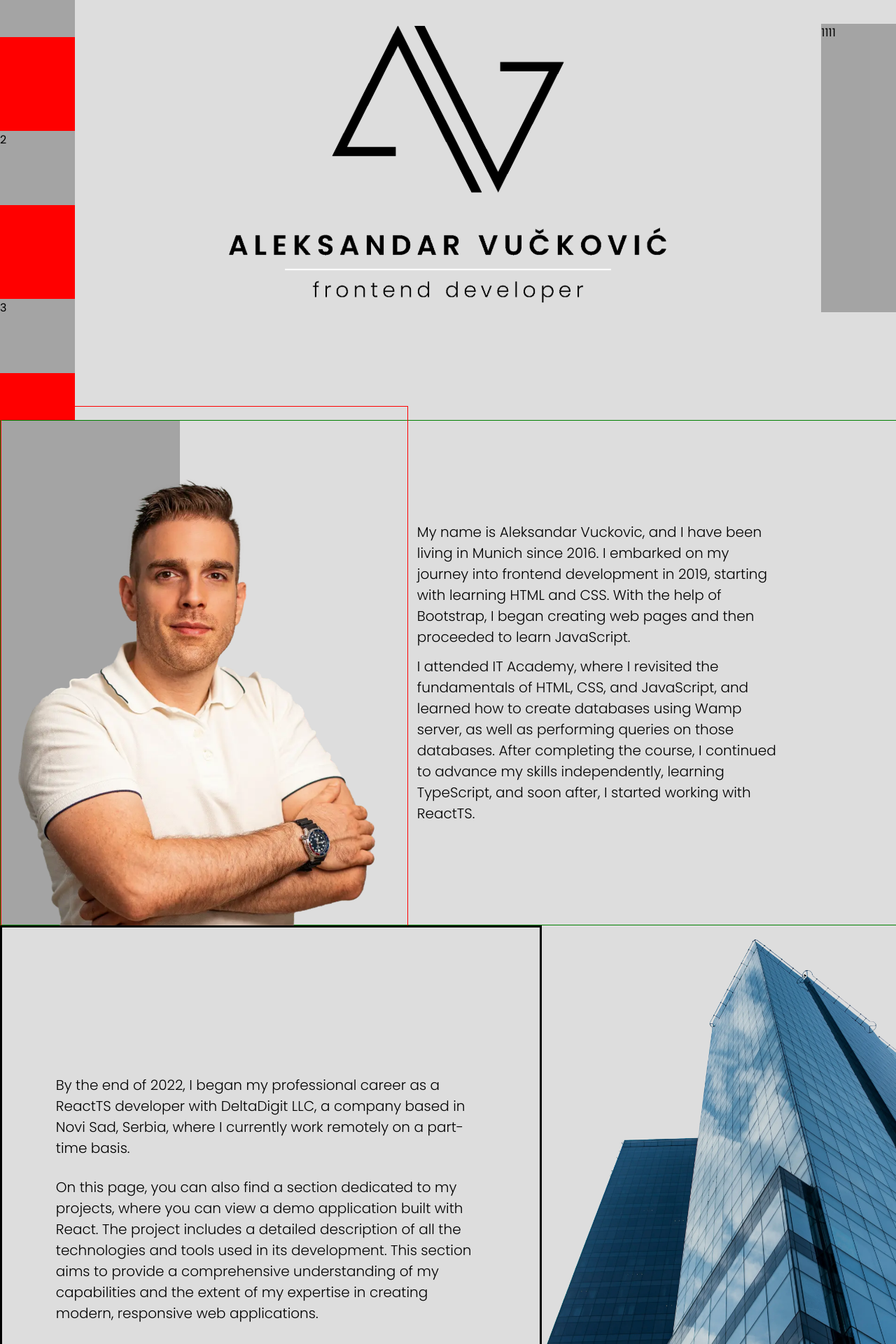
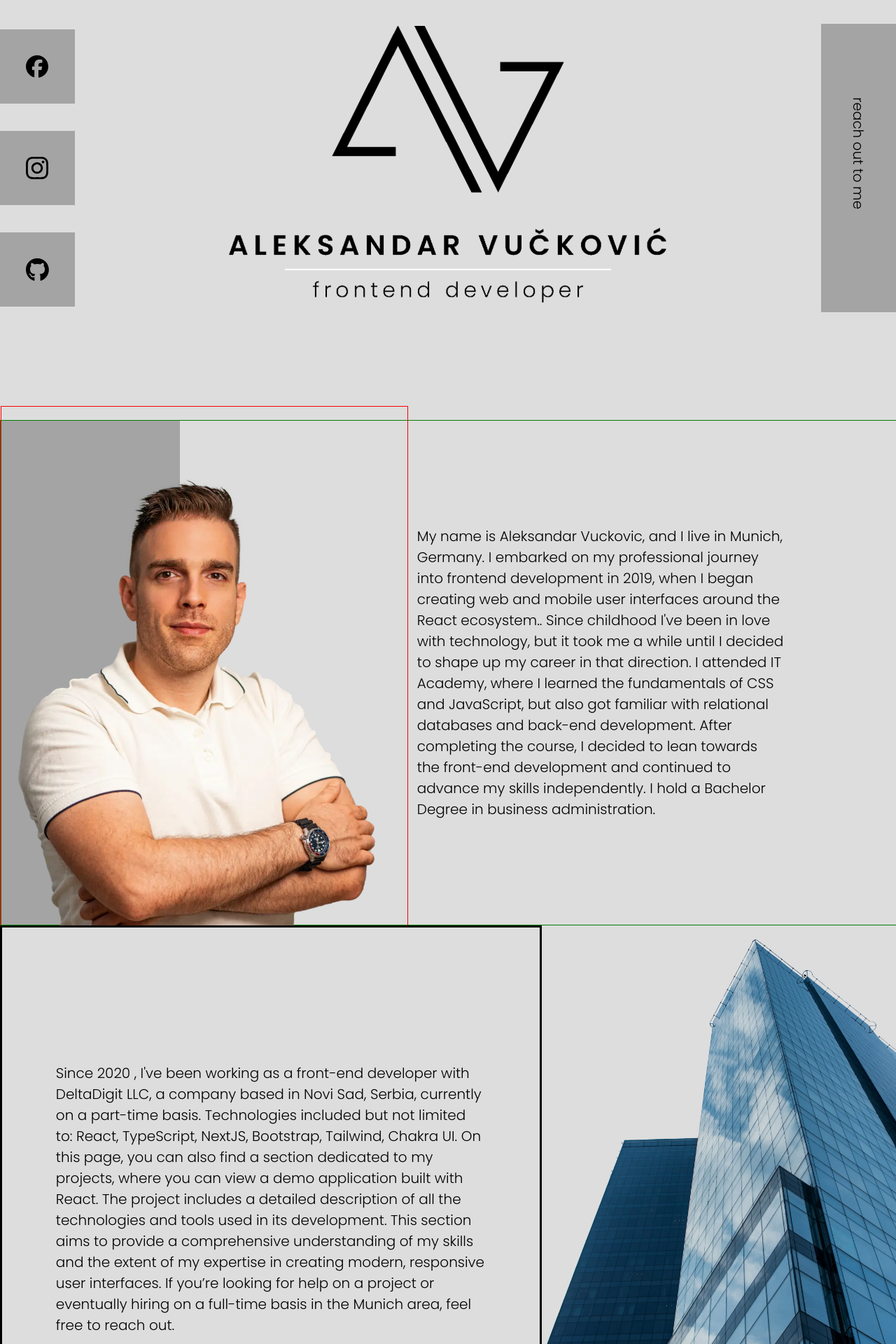
Before and after one commit to Vuckosm91/aleksandar-vuckovic-portfolio, a React (Vite) app: page / in a window 1280 px wide. Shown: the part 120-2040 px from the top of the page at 70% size. Built offline with nearby package versions, Linux system fonts and the light colour scheme.

Commit message:
build: new description model, refactor: Layout

```diff
--- a/src/componentsVW/About1/index.tsx
+++ b/src/componentsVW/About1/index.tsx
@@ -6,17 +6,17 @@ const AboutFirst = () => {
       <AboutPhoto />
       <AboutTextBox>
         <AboutText>
-          My name is Aleksandar Vuckovic, and I have been living in Munich since
-          2016. I embarked on my journey into frontend development in 2019,
-          starting with learning HTML and CSS. With the help of Bootstrap, I
-          began creating web pages and then proceeded to learn JavaScript.
-        </AboutText>
-        <AboutText>
-          I attended IT Academy, where I revisited the fundamentals of HTML,
-          CSS, and JavaScript, and learned how to create databases using Wamp
-          server, as well as performing queries on those databases. After
-          completing the course, I continued to advance my skills independently,
-          learning TypeScript, and soon after, I started working with ReactTS.
+          My name is Aleksandar Vuckovic, and I live in Munich, Germany. I
+          embarked on my professional journey into frontend development in 2019,
+          when I began creating web and mobile user interfaces around the React
+          ecosystem.. Since childhood I've been in love with technology, but it
+          took me a while until I decided to shape up my career in that
+          direction. I attended IT Academy, where I learned the fundamentals of
+          CSS and JavaScript, but also got familiar with relational databases
+          and back-end development. After completing the course, I decided to
+          lean towards the front-end development and continued to advance my
+          skills independently. I hold a Bachelor Degree in business
+          administration.
         </AboutText>
       </AboutTextBox>
     </AboutFirstBox>
--- a/src/componentsVW/About2/index.tsx
+++ b/src/componentsVW/About2/index.tsx
@@ -1,10 +1,10 @@
 import { AboutText } from "../About1/styled";
 import {
-    AboutSecLayout,
-    AboutSecTextBox,
-    BuildingPhoto,
-    FlexRowBox100,
-    GrayBox3
+  AboutSecLayout,
+  AboutSecTextBox,
+  BuildingPhoto,
+  FlexRowBox100,
+  GrayBox3,
 } from "./styled";
 
 const AboutSecond = () => {
@@ -13,17 +13,18 @@ const AboutSecond = () => {
       <FlexRowBox100>
         <AboutSecTextBox>
           <AboutText>
-            By the end of 2022, I began my professional career as a ReactTS
-            developer with DeltaDigit LLC, a company based in Novi Sad, Serbia,
-            where I currently work remotely on a part-time basis.
-          </AboutText>
-          <AboutText>
-            On this page, you can also find a section dedicated to my projects,
-            where you can view a demo application built with React. The project
-            includes a detailed description of all the technologies and tools
-            used in its development. This section aims to provide a
-            comprehensive understanding of my capabilities and the extent of my
-            expertise in creating modern, responsive web applications.
+            Since 2020 , I've been working as a front-end developer with
+            DeltaDigit LLC, a company based in Novi Sad, Serbia, currently on a
+            part-time basis. Technologies included but not limited to: React,
+            TypeScript, NextJS, Bootstrap, Tailwind, Chakra UI. On this page,
+            you can also find a section dedicated to my projects, where you can
+            view a demo application built with React. The project includes a
+            detailed description of all the technologies and tools used in its
+            development. This section aims to provide a comprehensive
+            understanding of my skills and the extent of my expertise in
+            creating modern, responsive user interfaces. If you’re looking for
+            help on a project or eventually hiring on a full-time basis in the
+            Munich area, feel free to reach out.
           </AboutText>
         </AboutSecTextBox>
       </FlexRowBox100>
--- a/src/componentsVW/About2/styled.tsx
+++ b/src/componentsVW/About2/styled.tsx
@@ -42,6 +42,7 @@ export const AboutSecTextBox = styled.div({
   "@media (max-width: 1024px)": {
     width: "70vw",
     paddingLeft: "5vw",
+    justifyContent: "start",
   },
 
   "@media (max-width: 568px)": {
--- a/src/componentsVW/LandingPage/index.tsx
+++ b/src/componentsVW/LandingPage/index.tsx
@@ -1,21 +1,26 @@
 import {
   GrayBox1,
   LandingPageBox,
+  LandRotHeadAbs,
   LogoBox,
   SocialBox,
   SocialIconBox,
 } from "./styled";
 
+import { GitIcon, InstagramIcon, FacebookIcon } from "../Icons";
+
 const LandingPage = () => {
   return (
     <LandingPageBox>
       <SocialBox>
-        <SocialIconBox>1</SocialIconBox>
-        <SocialIconBox>2</SocialIconBox>
-        <SocialIconBox>3</SocialIconBox>
+        <SocialIconBox>{FacebookIcon}</SocialIconBox>
+        <SocialIconBox>{InstagramIcon}</SocialIconBox>
+        <SocialIconBox>{GitIcon}</SocialIconBox>
       </SocialBox>
       <LogoBox />
-      <GrayBox1>1111</GrayBox1>
+      <GrayBox1>
+        <LandRotHeadAbs>reach out to me</LandRotHeadAbs>
+      </GrayBox1>
     </LandingPageBox>
   );
 };
--- a/src/componentsVW/LandingPage/styled.tsx
+++ b/src/componentsVW/LandingPage/styled.tsx
@@ -31,7 +31,7 @@ export const LandingPageBox = styled(LayoutBox)({
   alignItems: "center",
   justifyContent: "space-between",
 
-  "@media (max-width: 768px)": {
+  "@media (max-width: 1024px)": {
     flexDirection: "column-reverse",
   },
 });
@@ -40,11 +40,11 @@ export const SocialBox = styled.div({
   display: "flex",
   position: "relative",
   flexDirection: "column",
-  justifyContent: "space-around",
+  justifyContent: "center",
   height: "100%",
-  background: "red",
+  gap: "3vw",
 
-  "@media (max-width: 768px)": {
+  "@media (max-width: 1024px)": {
     flexDirection: "row",
     width: "100%",
     height: "max-content",
@@ -53,11 +53,13 @@ export const SocialBox = styled.div({
 
 export const SocialIconBox = styled.div({
   display: "flex",
+  alignItems: "center",
+  justifyContent: "center",
   width: "8.333vw",
   height: "8.333vw",
   background: "#A4A4A4",
 
-  "@media (max-width: 768px)": {
+  "@media (max-width: 1024px)": {
     flexDirection: "row",
     width: "14.815vw",
     height: "8.333vh",
@@ -69,10 +71,32 @@ export const GrayBox1 = styled.div({
   background: "#A4A4A4",
   height: "51.389vh",
   width: "8.333vw",
+  alignItems: "center",
+  justifyContent: "center",
 
-  "@media (max-width: 768px)": {
+  "@media (max-width: 1024px)": {
     flexDirection: "row",
     width: "51.389vw",
     height: "8.333vh",
   },
 });
+
+export const LandRotHeadAbs = styled.a({
+  position: "absolute",
+  right: "-2%",
+  top: "45%",
+  transformOrigin: "left-top",
+  transform: "rotate(90deg)",
+  fontSize: "1.563vw",
+  fontWeight: "300",
+  lineHeight: "2.344vw",
+  whiteSpace: "nowrap",
+
+  "@media (max-width: 1024px)": {
+    position: "relative",
+    transform: "none",
+    fontSize: "2.93vw",
+    right: "0",
+    top: "0",
+  },
+});
```
